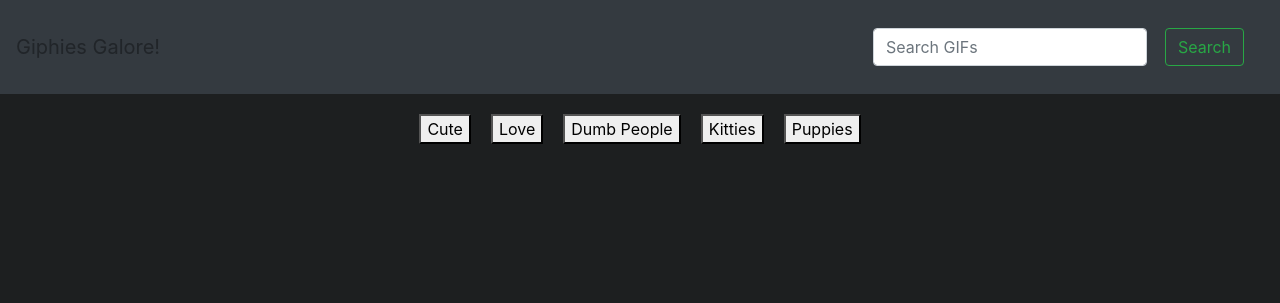
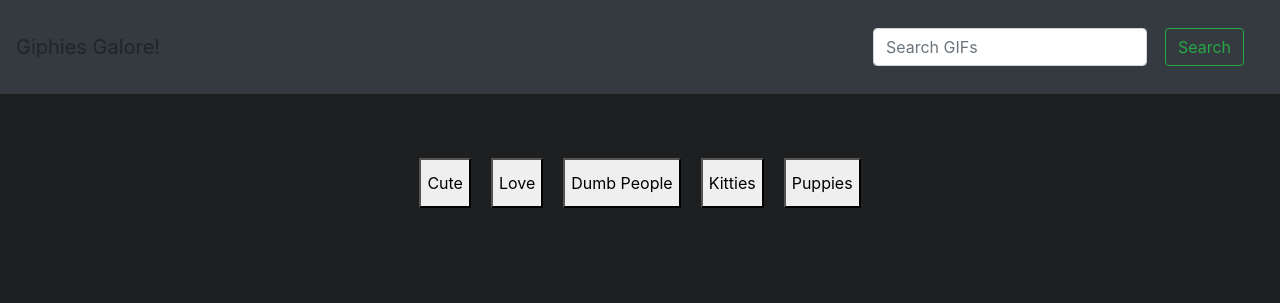
Before and after one commit to TravisWadeWilliamson/gify-hw-week-6, a plain HTML site: page index.html in a window 1280 px wide. Drawn offline with nearby package versions, Linux system fonts and the light colour scheme.

Commit message:
Got a few more things done but now left with some weird issues and lack of styling

```diff
--- a/assets/style.css
+++ b/assets/style.css
@@ -12,8 +12,8 @@ button, div, form, input {
 }
 
 #generated-buttons,
-#gifs-go-here
- {
+#gifs-go-here,
+.row {
   display: flex;
   justify-content: center;
 }
--- a/index.html
+++ b/index.html
@@ -12,9 +12,9 @@
 </head>
 
 <body>
-    <container>
+
     <!-- Search and trigger new button -->
-        <nav class="navbar navbar-dark bg-dark">
+    <nav class="navbar navbar-dark bg-dark sticky-top">
         <a class="navbar-brand" id="shiny">Giphies Galore!</a>
         <form class="form-inline">
 
@@ -25,11 +25,21 @@
         </form>
     </nav>
 
+    <container class="container-fluid">
+
+        <div class="row">
+            <div class="col-lg-12">
                 <!-- Buttons get dumped here -->
+                <div class="not-nav" id="generated-buttons"></div>
+            </div>
+        </div>
 
-        <div class="not-nav" id="generated-buttons"></div>
+        <div class="row">
+            <div class="col-lg-12">
+                <div class="not-nav" id="gifs-go-here"></div>
+            </div>
+        </div>
 
-        <div class="not-nav" id="gifs-go-here"></div>
     </container>
 
     <script src="https://cdnjs.cloudflare.com/ajax/libs/jquery/3.2.1/jquery.min.js"></script>
```
Also changed, not shown: assets/logic.js (+7 -0 lines). Lines whose indentation alone changed are shown as unchanged.
